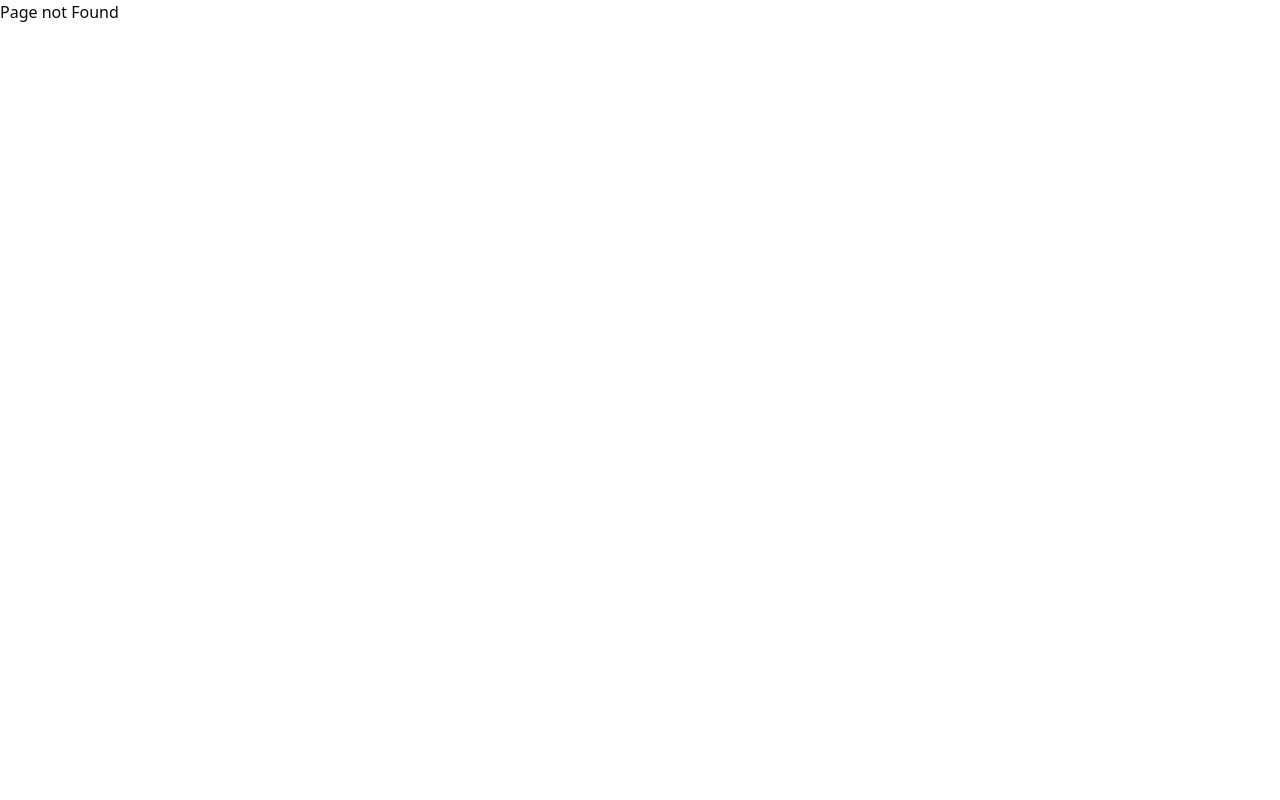
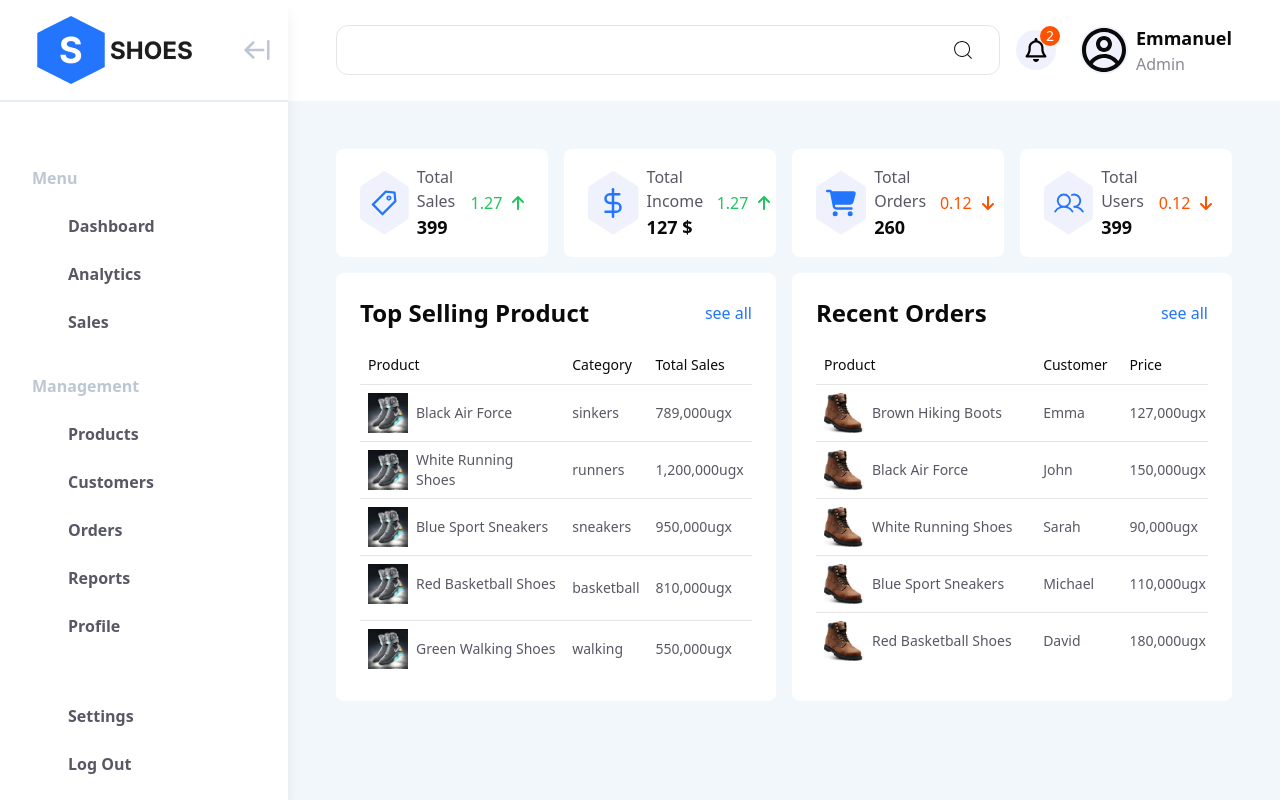
Before and after one commit to baliddeki/ovo-frontend, a React (Vite) app: page /admin in a window 1280 px wide. Before the commit this address had no page. Built offline with nearby package versions, Linux system fonts and the light colour scheme.

Commit message:
fixed admin routes

```diff
--- a/src/App.tsx
+++ b/src/App.tsx
@@ -26,9 +26,7 @@ function App() {
              <Route path={"signup"} element={<SignUp />}/>
          </Route>
 
-         {/*<Route path={"/admin"} element={<Admin />}>*/}
-         {/*</Route>*/}
-         <Route path={"/"} element={<Admin />}>
+         <Route path={"/admin"} element={<Admin />}>
              <Route index element={<AdminHome />}/>
              <Route path={"analytics"} element={<Analytics />}/>
              <Route path={"sales"} element={<Sales />}/>
--- a/src/components/admin-components/navigation/Sidebar.tsx
+++ b/src/components/admin-components/navigation/Sidebar.tsx
@@ -19,7 +19,7 @@ const Sidebar = ({toggleSidebar, handleToggleSidebar}: Props)=>{
         <>
             <div className={`${toggleSidebar ? "" :"-translate-x-full"} z-50 duration-300 bg-white shadow-lg fixed max-h-screen h-full left-0 top-0 flex flex-col`}>
                 <div className={"border-b-2 border-b-hr px-8 py-4 relative"}>
-                    <Link to={"/"}>
+                    <Link to={"/admin"}>
                         <img src={logo} alt={"Logo Image"}/>
                     </Link>
                     <button onClick={handleToggleSidebar} className={"absolute right-4 top-1/2 -translate-y-1/2"}>
@@ -33,15 +33,15 @@ const Sidebar = ({toggleSidebar, handleToggleSidebar}: Props)=>{
                             <div className={"flex flex-col gap-2 ml-4"}>
                                 <Link
                                     onClick={()=>handleActiveBar("")}
-                                    to={"/"}
+                                    to={"/admin"}
                                     className={`${activeBar === "" && path === "/" ? "bg-blue-1 text-blue-5 ": "text-gray-8"} hover:text-blue-5 px-5 py-2 rounded-lg min-w-52 duration-300`}>Dashboard</Link>
                                 <Link
                                     onClick={()=>handleActiveBar("analytics")}
-                                    to={"/analytics"}
+                                    to={"/admin/analytics"}
                                     className={`${activeBar === "analytics" || path.includes("analytics") ? "bg-blue-1 text-blue-5 ": "text-gray-8"} hover:bg-blue-1 hover:text-blue-5 px-5 py-2 rounded-lg min-w-52 duration-300`}>Analytics</Link>
                                 <Link
                                     onClick={()=>handleActiveBar("sales")}
-                                    to={"/sales"}
+                                    to={"/admin/sales"}
                                       className={`${activeBar === "sales" || path.includes("sales") ? "bg-blue-1 text-blue-5 ": "text-gray-8"} hover:bg-blue-1 hover:text-blue-5 px-5 py-2 rounded-lg min-w-52 duration-300`}>Sales</Link>
                             </div>
                         </div>
@@ -50,23 +50,23 @@ const Sidebar = ({toggleSidebar, handleToggleSidebar}: Props)=>{
                             <div className={"flex flex-col gap-2 ml-4"}>
                                 <Link
                                     onClick={()=>handleActiveBar("products")}
-                                    to={"/products"}
+                                    to={"/admin/products"}
                                       className={`${activeBar === "products" || path.includes("products") ? "bg-blue-1 text-blue-5 ": "text-gray-8"} hover:bg-blue-1 hover:text-blue-5 px-5 py-2 rounded-lg min-w-52 duration-300`}>Products</Link>
                                 <Link
                                     onClick={()=>handleActiveBar("customers")}
-                                    to={"/customers"}
+                                    to={"/admin/customers"}
                                       className={`${activeBar === "customers" || path.includes("customers") ? "bg-blue-1 text-blue-5 ": "text-gray-8"} hover:bg-blue-1 hover:text-blue-5 px-5 py-2 rounded-lg min-w-52 duration-300`}>Customers</Link>
                                 <Link
                                     onClick={()=>handleActiveBar("orders")}
-                                    to={"/orders"}
+                                    to={"/admin/orders"}
                                       className={`${activeBar === "orders" || path.includes("orders") ? "bg-blue-1 text-blue-5 ": "text-gray-8"} hover:bg-blue-1 hover:text-blue-5 px-5 py-2 rounded-lg min-w-52 duration-300`}>Orders</Link>
                                 <Link
                                     onClick={()=>handleActiveBar("reports")}
-                                    to={"/reports"}
+                                    to={"/admin/reports"}
                                       className={`${activeBar === "reports" || path.includes("reports") ? "bg-blue-1 text-blue-5 ": "text-gray-8"} hover:bg-blue-1 hover:text-blue-5 px-5 py-2 rounded-lg min-w-52 duration-300`}>Reports</Link>
                                 <Link
                                     onClick={()=>handleActiveBar("profile")}
-                                      to={"/profile"}
+                                      to={"/admin/profile"}
                                       className={`${activeBar === "profile" || path.includes("profile") ? "bg-blue-1 text-blue-5 ": "text-gray-8"} hover:bg-blue-1 hover:text-blue-5 px-5 py-2 rounded-lg min-w-52 duration-300`}>Profile</Link>
                             </div>
                         </div>
@@ -76,7 +76,7 @@ const Sidebar = ({toggleSidebar, handleToggleSidebar}: Props)=>{
                 <div className={"flex flex-col gap-2 ml-4 w-full mt-auto font-bold px-8 py-4"}>
                     <Link
                         onClick={()=>handleActiveBar("settings")}
-                        to={"/settings"}
+                        to={"/admin/settings"}
                           className={`${activeBar === "settings" || path.includes("settings") ? "bg-blue-1 text-blue-5 ": "text-gray-8"} hover:bg-blue-1 over:text-blue-5 px-5 py-2 rounded-lg min-w-52 duration-300`}>Settings</Link>
                     <form onSubmit={e => e.preventDefault()}>
                         <button type={"submit"}
--- /dev/null
+++ b/src/layouts/UserLayout.tsx
@@ -0,0 +1,9 @@
+const UserLayout = ()=>{
+    return (
+        <>
+            UserLayout Page
+        </>
+    )
+}
+
+export default UserLayout
--- a/src/pages/admin-pages/add-new-product.tsx
+++ b/src/pages/admin-pages/add-new-product.tsx
@@ -87,11 +87,11 @@ const AddNewProduct = ()=>{
                         <Breadcrumb>
                             <BreadcrumbList>
                                 <BreadcrumbItem>
-                                    <Link to={"/"}>Dashboard</Link>
+                                    <Link to={"/admin/"}>Dashboard</Link>
                                 </BreadcrumbItem>
                                 <BreadcrumbSeparator/>
                                 <BreadcrumbItem>
-                                    <Link to={"/products"}>Products</Link>
+                                    <Link to={"/admin/products"}>Products</Link>
                                 </BreadcrumbItem>
                                 <BreadcrumbSeparator/>
                                 <BreadcrumbItem>
--- a/src/pages/admin-pages/edit-product.tsx
+++ b/src/pages/admin-pages/edit-product.tsx
@@ -89,11 +89,11 @@ const EditProduct= ()=>{
                         <Breadcrumb>
                             <BreadcrumbList>
                                 <BreadcrumbItem>
-                                    <Link to={"/"}>Dashboard</Link>
+                                    <Link to={"/admin"}>Dashboard</Link>
                                 </BreadcrumbItem>
                                 <BreadcrumbSeparator/>
                                 <BreadcrumbItem>
-                                    <Link to={"/products"}>Products</Link>
+                                    <Link to={"/admin/products"}>Products</Link>
                                 </BreadcrumbItem>
                                 <BreadcrumbSeparator/>
                                 <BreadcrumbItem>
--- a/src/pages/admin-pages/product.tsx
+++ b/src/pages/admin-pages/product.tsx
@@ -18,11 +18,11 @@ const Product = ()=>{
                     <Breadcrumb>
                         <BreadcrumbList>
                             <BreadcrumbItem>
-                                <Link to={"/"}>Dashboard</Link>
+                                <Link to={"/admin"}>Dashboard</Link>
                             </BreadcrumbItem>
                             <BreadcrumbSeparator/>
                             <BreadcrumbItem>
-                                <Link to={"/products"}>Products</Link>
+                                <Link to={"/admin/products"}>Products</Link>
                             </BreadcrumbItem>
                             <BreadcrumbSeparator/>
                             <BreadcrumbItem>
--- a/src/pages/admin-pages/products.tsx
+++ b/src/pages/admin-pages/products.tsx
@@ -33,7 +33,7 @@ const Products = ()=>{
                         <Breadcrumb>
                             <BreadcrumbList>
                                 <BreadcrumbItem>
-                                    <BreadcrumbLink href="/">Dashboard</BreadcrumbLink>
+                                    <BreadcrumbLink href="/admin">Dashboard</BreadcrumbLink>
                                 </BreadcrumbItem>
                                 <BreadcrumbSeparator />
                                 <BreadcrumbItem>
@@ -117,8 +117,8 @@ const Products = ()=>{
                                             </TableCell>
                                             <TableCell>
                                                 <div className={"flex gap-4 items-center text-2xl"}>
-                                                    <Link to={`/product/${id}`} className={"text-blue-5"}><LuEye /></Link>
-                                                    <Link to={`/edit-product/${id}`}  className={"text-green-5"}><CiEdit/></Link>
+                                                    <Link to={`/admin/product/${id}`} className={"text-blue-5"}><LuEye /></Link>
+                                                    <Link to={`/admin/edit-product/${id}`}  className={"text-green-5"}><CiEdit/></Link>
                                                     <DeleteProduct productId={id}>
                                                         <button className={"text-orange-5"}><RiDeleteBinLine/></button>
                                                     </DeleteProduct>
```
